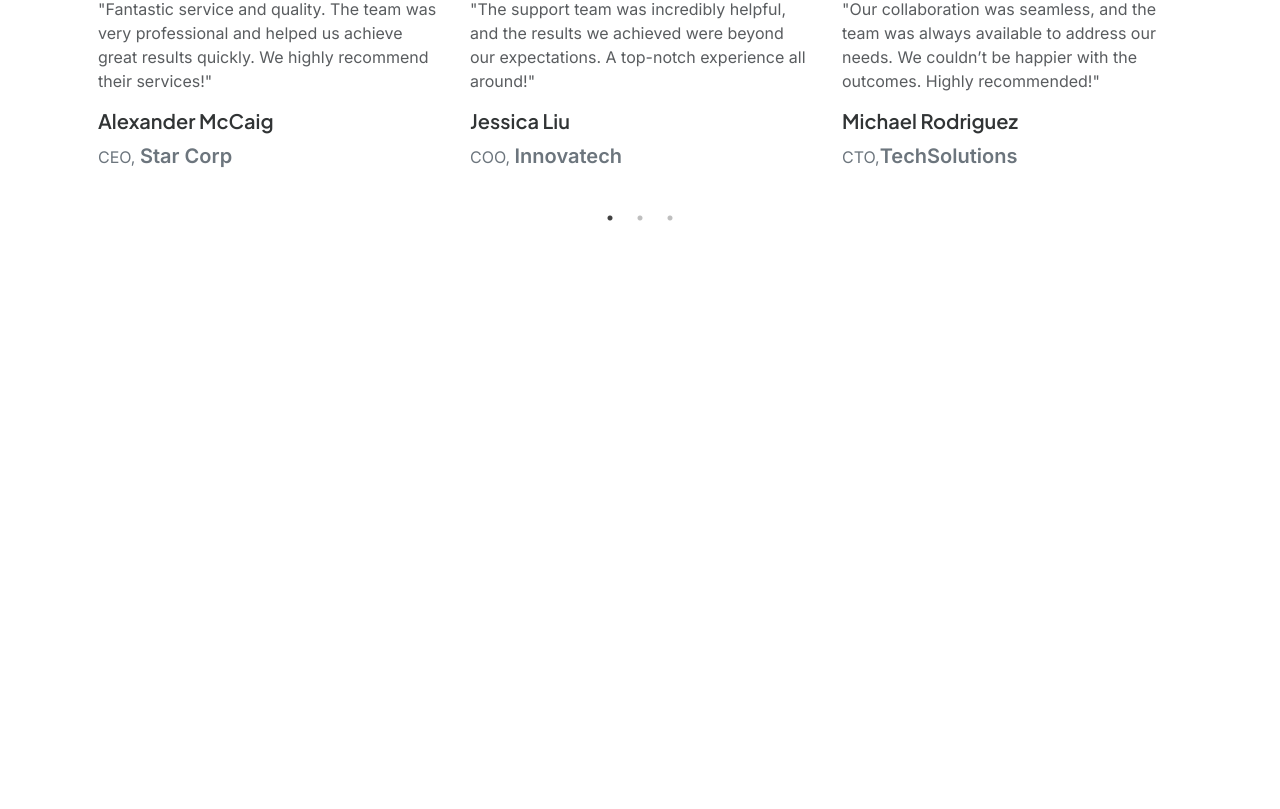
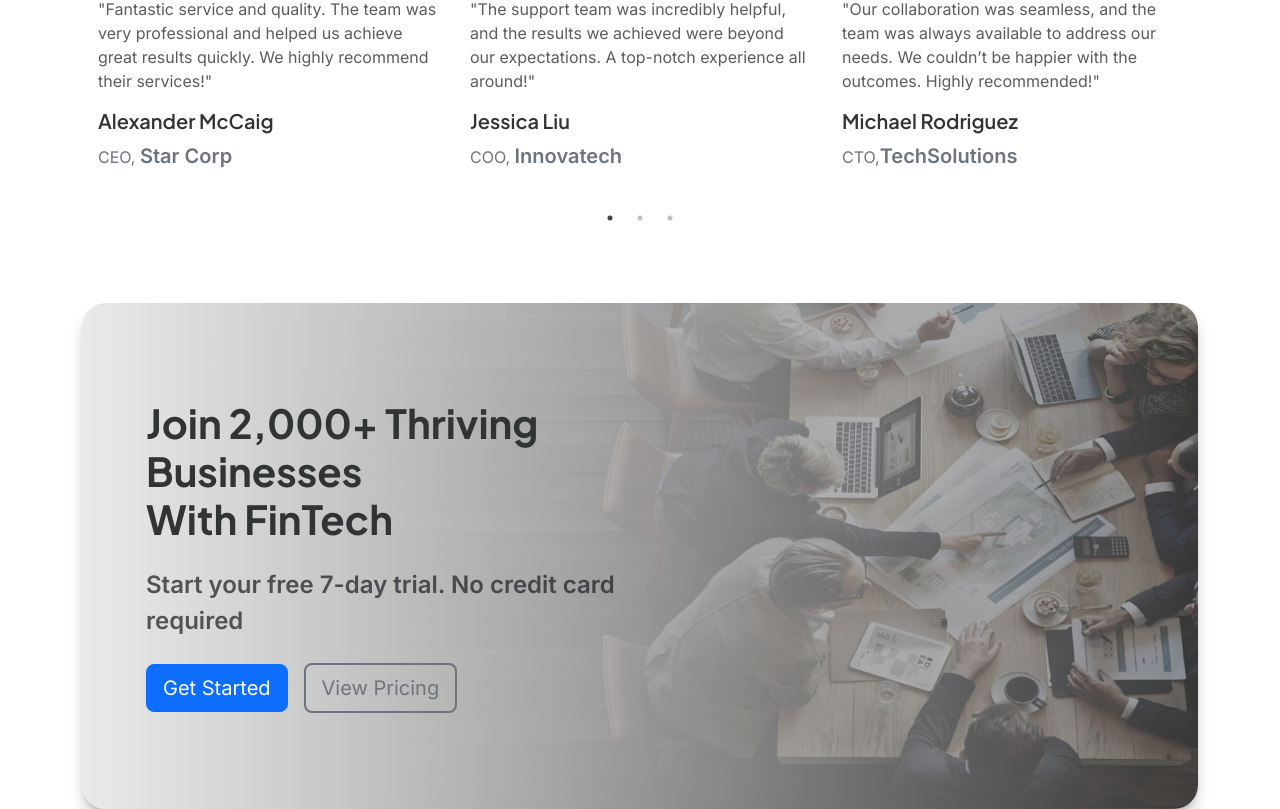
Before and after one commit to P666R/FinTech-Next.js, a Next.js app: page / in a window 1280 px wide. Shown: the part 10774-11583 px from the top of the page. Before the commit the page ends 11002 px from the top, so only its background shows below. Built offline with nearby package versions, Linux system fonts and the light colour scheme.

Commit message:
implemented features 16

```diff
--- a/src/app/page.jsx
+++ b/src/app/page.jsx
@@ -8,6 +8,7 @@ import FeaturesNine from '@/components/FeaturesNine';
 import FeaturesOne from '@/components/FeaturesOne';
 import FeaturesSeven from '@/components/FeaturesSeven';
 import FeaturesSix from '@/components/FeaturesSix';
+import FeaturesSixteeen from '@/components/FeaturesSixteeen';
 import FeaturesThirteen from '@/components/FeaturesThirteen';
 import FeaturesThree from '@/components/FeaturesThree';
 import FeaturesTwelve from '@/components/FeaturesTwelve';
@@ -40,6 +41,7 @@ export default function HomePage() {
       <FeaturesThirteen />
       <FeaturesFourteen />
       <FeaturesFifteen />
+      <FeaturesSixteeen />
     </>
   );
 }
--- /dev/null
+++ b/src/components/FeaturesSixteeen.jsx
@@ -0,0 +1,40 @@
+'use client';
+
+/* eslint-disable @next/next/no-img-element */
+
+function FeaturesSixteeen() {
+  return (
+    <section className="features16 pt-100">
+      <div className="container">
+        <div className="banner-img custom-shadow-lg">
+          <div className="row d-flex align-items-center">
+            {/* Text  */}
+            <div className="banner-text-container col-md-8 col-lg-7">
+              <h4 className="display-6 mb-4 fw-bold">
+                Join 2,000+ Thriving Businesses
+                <br />
+                With FinTech
+              </h4>
+              <p className="text-muted fs-4 fw-semibold mb-4">
+                Start your free 7-day trial. No credit card required
+              </p>
+              <div className="banner-section-buttons d-flex align-items-center justify-content-start gap-3">
+                <a href="#" className="btn btn-lg btn-primary">
+                  Get Started
+                </a>
+                <a
+                  href="#"
+                  className="btn btn-lg btn-outline-secondary border-2"
+                >
+                  View Pricing
+                </a>
+              </div>
+            </div>
+          </div>
+        </div>
+      </div>
+    </section>
+  );
+}
+
+export default FeaturesSixteeen;
```
